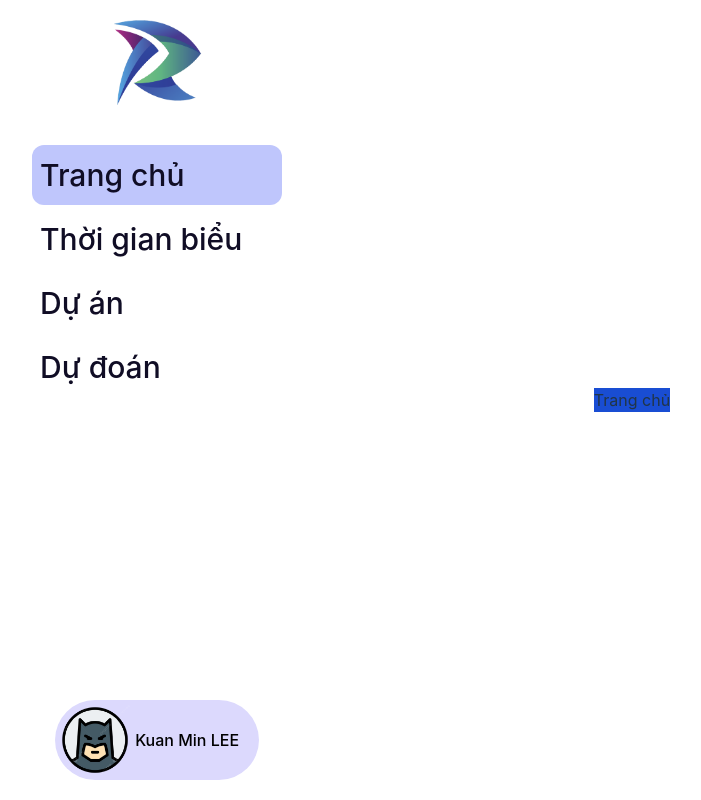
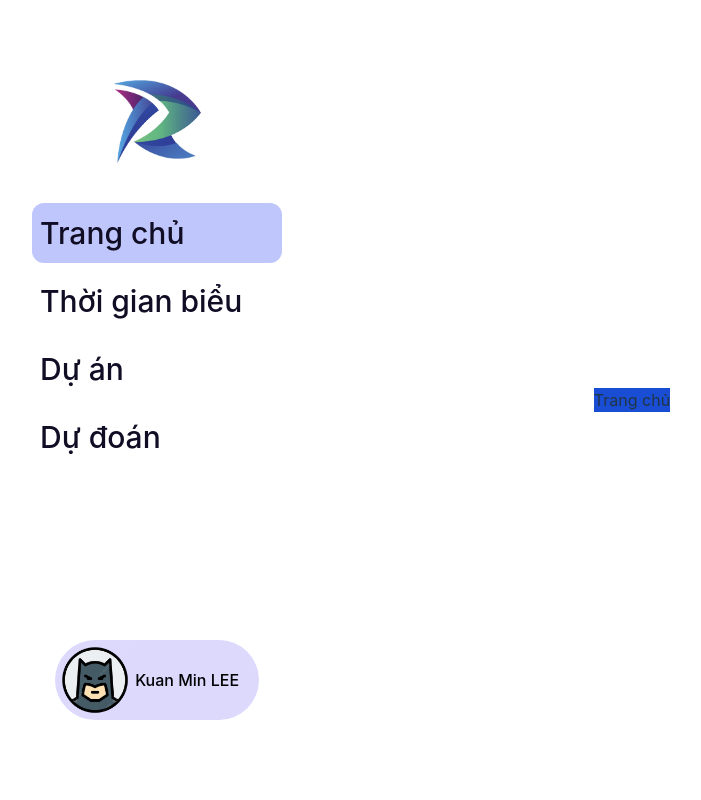
Before and after one commit to CuongNguyen1701/UIUX_Course_Project, a React (Vite) app in the folder regress/: page / in a window 1280 px wide. Shown: the whole page, without its empty margins (8-709 px from the left). Built offline with nearby package versions, Linux system fonts and the light colour scheme.

Commit message:
adjust padding and gaps

```diff
--- a/regress/src/components/LeftBar.jsx
+++ b/regress/src/components/LeftBar.jsx
@@ -26,13 +26,13 @@ const LeftBar = () => {
     console.log(location);
   }, [location]);
   return (
-    <aside className="fixed top-0 left-0 flex flex-col h-screen px-10 py-5 bg-white w-fit left-bar">
+    <aside className="fixed top-0 left-0 flex flex-col h-screen px-10 py-20 bg-white w-fit left-bar">
       <Link to="/" className="flex self-center w-24 h-24">
         <img src={logo} alt="Regress Logo" />
       </Link>
       <nav className="flex flex-col justify-between h-full pt-10">
         <div className="relative left-0">
-          <ul className="flex flex-col gap-1 text-left">
+          <ul className="flex flex-col gap-2 text-left">
             {}
             <NavButton name="Trang chủ" dest="/" current_loc={location} />
             <NavButton
```
